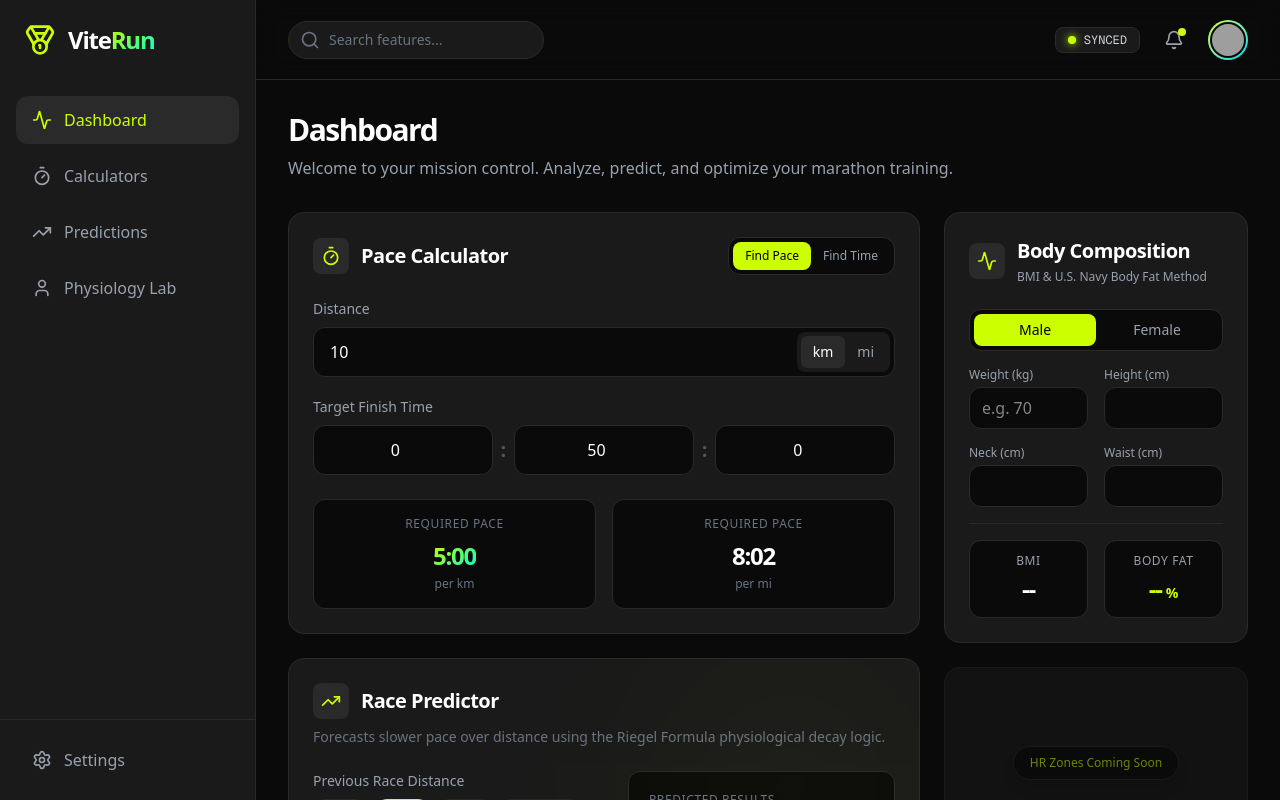
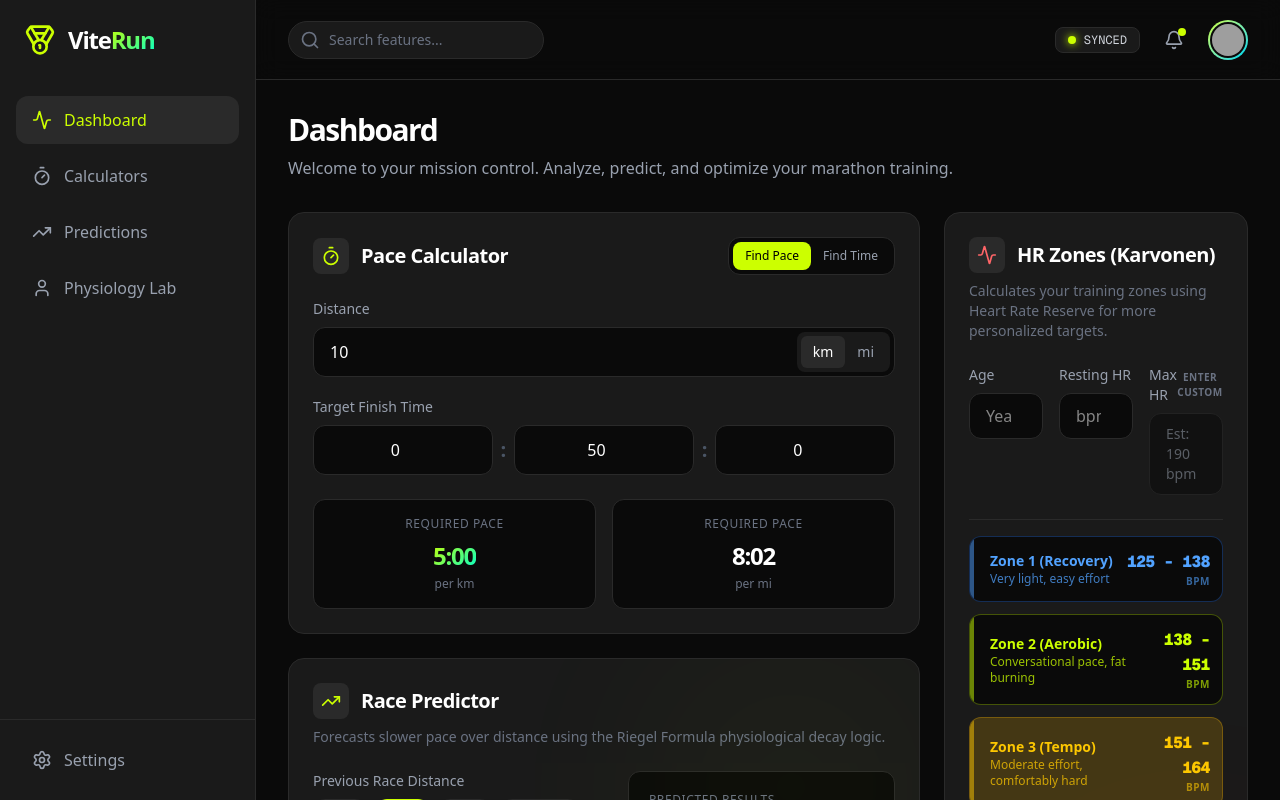
Before and after one commit to victorreverter/viterun, a Next.js app: page /viterun/ in a window 1280 px wide. Shown: the top 800 px of the page. Built offline with nearby package versions, Linux system fonts and the light colour scheme; grey boxes are pictures that could not be loaded.

Commit message:
feat: added Karvonen HR Zone generator to dashboard

```diff
--- a/src/app/page.tsx
+++ b/src/app/page.tsx
@@ -1,6 +1,7 @@
 import { PaceCalculator } from "@/components/calculators/PaceCalculator";
 import { RacePredictor } from "@/components/calculators/RacePredictor";
 import { BodyFatCalculator } from "@/components/calculators/BodyFatCalculator";
+import { HRZoneGenerator } from "@/components/calculators/HRZoneGenerator";
 
 export default function Home() {
   return (
@@ -18,16 +19,8 @@ export default function Home() {
 
         {/* Physiology Lab Column */}
         <div className="flex flex-col gap-6">
+          <HRZoneGenerator />
           <BodyFatCalculator />
-
-          <div className="bg-brand-surface rounded-2xl border border-brand-surface-light p-6 h-48 opacity-50 relative pointer-events-none">
-            <div className="absolute inset-0 flex items-center justify-center z-10">
-              <div className="px-4 py-2 bg-brand-midnight border border-brand-surface-light rounded-full text-brand-lime font-medium text-xs shadow-lg">
-                HR Zones Coming Soon
-              </div>
-            </div>
-            <div className="blur-[2px] h-full" />
-          </div>
         </div>
       </div>
     </div>
--- /dev/null
+++ b/src/components/calculators/HRZoneGenerator.tsx
@@ -0,0 +1,127 @@
+"use client";
+
+import { useState } from "react";
+import { useUserStore } from "@/store/useUserStore";
+import { Activity } from "lucide-react";
+
+export function HRZoneGenerator() {
+    const { age, restingHR, maxHR, updateField } = useUserStore();
+    const [useCustomMax, setUseCustomMax] = useState(!!maxHR && maxHR > 0);
+
+    // Karvonen Formula calculates zones based on Heart Rate Reserve (HRR)
+    // HRR = Max HR - Resting HR
+    // Target HR = (HRR * %Intensity) + Resting HR
+
+    const calculateZones = () => {
+        const defaultMaxHr = age ? 220 - Number(age) : 190; // Fallback to 190 if no age
+        const effectiveMaxHr = useCustomMax && maxHR ? Number(maxHR) : defaultMaxHr;
+        const effectiveRestHr = restingHR ? Number(restingHR) : 60; // Fallback to 60 if no rest HR provided
+
+        // Heart Rate Reserve
+        const hrr = effectiveMaxHr - effectiveRestHr;
+
+        // Define standard 5 zones based on Karvonen percentages
+        const zones = [
+            { name: "Zone 1 (Recovery)", minPct: 0.50, maxPct: 0.60, color: "bg-blue-500/20 text-blue-400 border-blue-500/30", description: "Very light, easy effort" },
+            { name: "Zone 2 (Aerobic)", minPct: 0.60, maxPct: 0.70, color: "bg-brand-lime/20 text-brand-lime border-brand-lime/30", description: "Conversational pace, fat burning" },
+            { name: "Zone 3 (Tempo)", minPct: 0.70, maxPct: 0.80, color: "bg-yellow-500/20 text-yellow-400 border-yellow-500/30", description: "Moderate effort, comfortably hard" },
+            { name: "Zone 4 (Threshold)", minPct: 0.80, maxPct: 0.90, color: "bg-orange-500/20 text-orange-400 border-orange-500/30", description: "Hard effort, improving lactate threshold" },
+            { name: "Zone 5 (VO2 Max)", minPct: 0.90, maxPct: 1.00, color: "bg-red-500/20 text-red-400 border-red-500/30", description: "Maximum effort, very hard breathing" },
+        ];
+
+        return zones.map(z => ({
+            ...z,
+            minBpm: Math.round((hrr * z.minPct) + effectiveRestHr),
+            maxBpm: Math.round((hrr * z.maxPct) + effectiveRestHr),
+        }));
+    };
+
+    const calculatedZones = calculateZones();
+
+    return (
+        <div className="bg-brand-surface rounded-2xl border border-brand-surface-light p-6 overflow-hidden relative">
+            <div className="absolute -bottom-10 -right-10 w-48 h-48 bg-red-500/10 blur-[100px] pointer-events-none rounded-full" />
+
+            <div className="flex flex-col mb-6">
+                <div className="flex items-center gap-3">
+                    <div className="p-2 bg-brand-surface-light rounded-lg text-red-400">
+                        <Activity className="w-5 h-5" />
+                    </div>
+                    <h2 className="text-xl font-bold tracking-tight">HR Zones (Karvonen)</h2>
+                </div>
+                <p className="text-sm text-gray-500 mt-2">
+                    Calculates your training zones using Heart Rate Reserve for more personalized targets.
+                </p>
+            </div>
+
+            <div className="space-y-6">
+                {/* INPUTS ROW */}
+                <div className="grid grid-cols-2 lg:grid-cols-3 gap-4">
+                    <div>
+                        <label className="block text-sm font-medium text-gray-400 mb-2">Age</label>
+                        <input
+                            type="number"
+                            value={age}
+                            onChange={(e) => updateField("age", e.target.value ? parseFloat(e.target.value) : "")}
+                            className="w-full bg-brand-midnight rounded-xl border border-brand-surface-light px-4 py-2.5 text-white outline-none focus:border-brand-lime transition-colors"
+                            placeholder="Years"
+                        />
+                    </div>
+                    <div>
+                        <label className="block text-sm font-medium text-gray-400 mb-2">Resting HR</label>
+                        <input
+                            type="number"
+                            value={restingHR}
+                            onChange={(e) => updateField("restingHR", e.target.value ? parseFloat(e.target.value) : "")}
+                            className="w-full bg-brand-midnight rounded-xl border border-brand-surface-light px-4 py-2.5 text-white outline-none focus:border-red-400 transition-colors"
+                            placeholder="bpm"
+                        />
+                    </div>
+                    <div className="col-span-2 lg:col-span-1">
+                        <div className="flex items-center justify-between mb-2">
+                            <label className="block text-sm font-medium text-gray-400">Max HR</label>
+                            <button
+                                onClick={() => setUseCustomMax(!useCustomMax)}
+                                className="text-[10px] text-gray-500 hover:text-white uppercase font-bold tracking-wider"
+                            >
+                                {useCustomMax ? "Use Age Formula" : "Enter Custom"}
+                            </button>
+                        </div>
+
+                        {useCustomMax ? (
+                            <input
+                                type="number"
+                                value={maxHR}
+                                onChange={(e) => updateField("maxHR", e.target.value ? parseFloat(e.target.value) : "")}
+                                className="w-full bg-brand-midnight rounded-xl border border-brand-surface-light px-4 py-2.5 text-white outline-none focus:border-red-400 transition-colors"
+                                placeholder="Max bpm"
+                            />
+                        ) : (
+                            <div className="w-full bg-brand-midnight rounded-xl border border-brand-surface-light px-4 py-2.5 flex items-center justify-between opacity-50">
+                                <span className="text-gray-400 text-sm">Est: {age ? 220 - Number(age) : 190} bpm</span>
+                            </div>
+                        )}
+                    </div>
+                </div>
+
+                {/* ZONES OUTPUT */}
+                <div className="space-y-3 pt-4 border-t border-brand-surface-light">
+                    {calculatedZones.map((zone, idx) => (
+                        <div key={idx} className={`flex items-center justify-between p-3 rounded-xl border ${zone.color} bg-brand-midnight relative overflow-hidden`}>
+                            <div className="absolute left-0 top-0 bottom-0 w-1 bg-current opacity-50" />
+                            <div className="flex flex-col ml-2">
+                                <span className="text-sm font-bold">{zone.name}</span>
+                                <span className="text-xs opacity-75 hidden sm:block">{zone.description}</span>
+                            </div>
+                            <div className="text-right">
+                                <span className="text-sm md:text-base font-black tracking-tight font-mono">{zone.minBpm} - {zone.maxBpm}</span>
+                                <span className="text-[10px] uppercase font-bold tracking-wider opacity-60 block">bpm</span>
+                            </div>
+                        </div>
+                    ))}
+                </div>
+
+            </div>
+        </div>
+    );
+}
```
